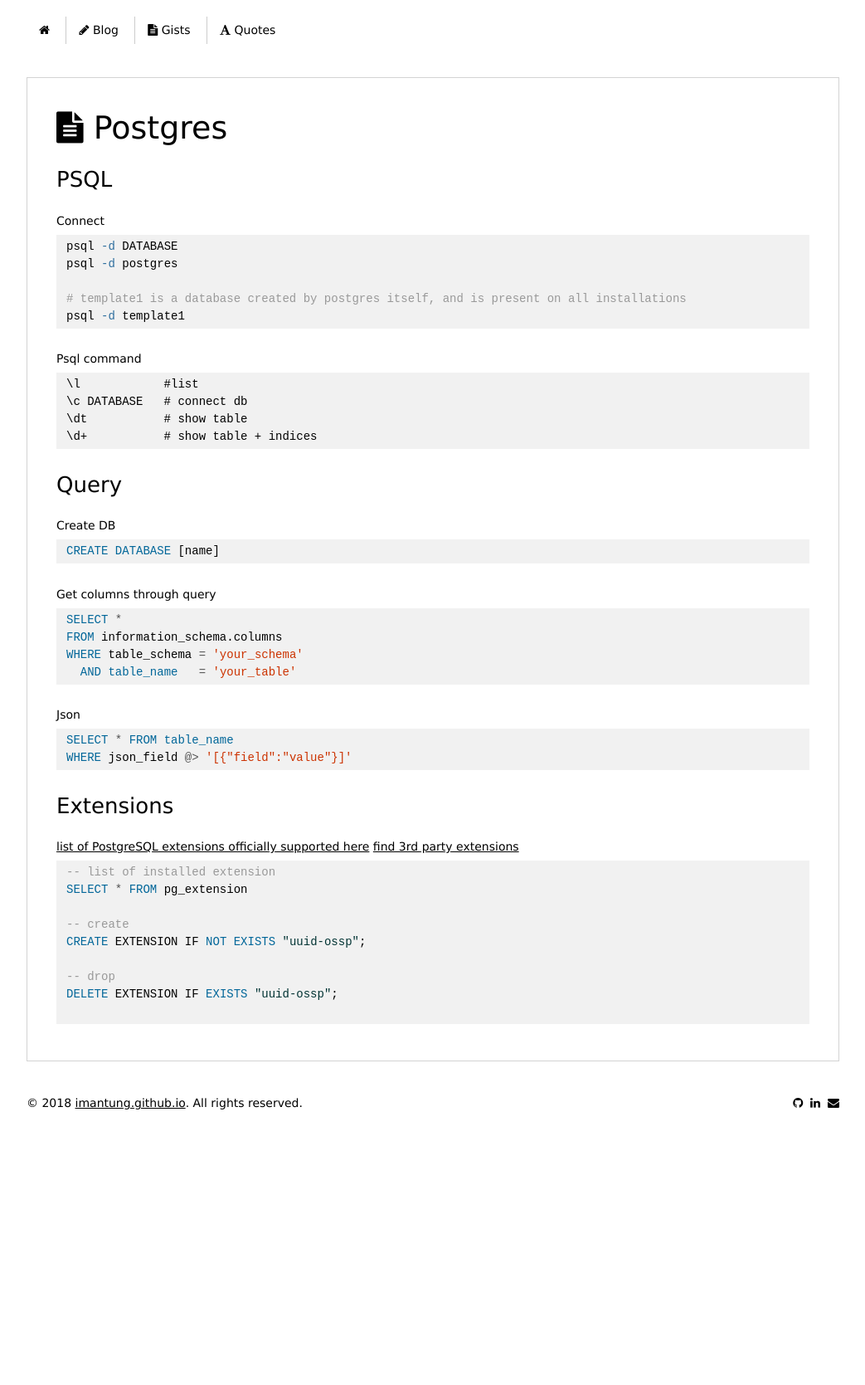
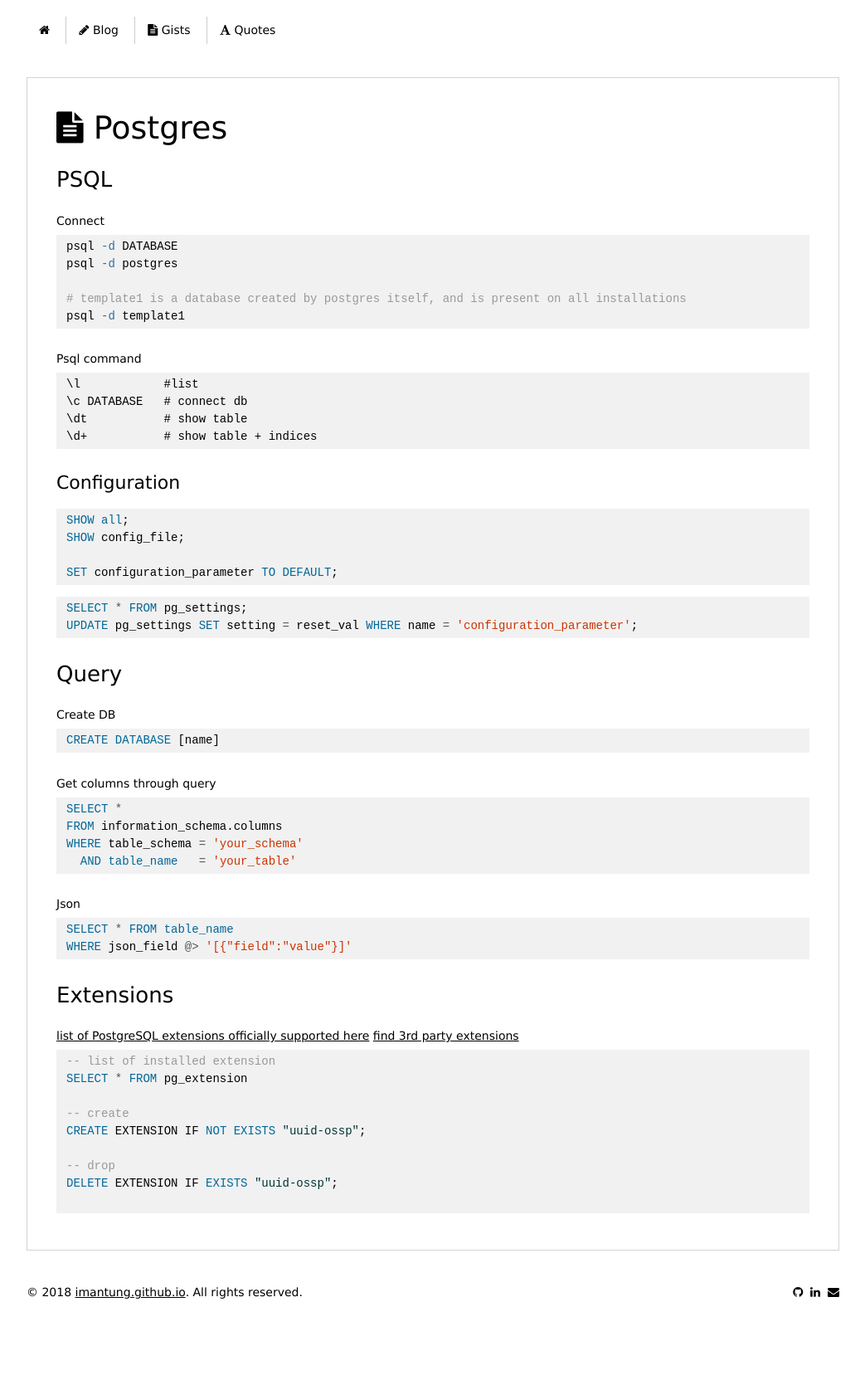
Before and after one commit to imantung/imantung.github.io, a Jekyll site: the page built from gist/techstacks/postgres.md, in a window 1280 px wide. Shown: the whole page at 83% size, without its empty margins (118-1161 px from the left). Built offline with Jekyll 4.4.1, drawn with Linux system fonts in a browser that asks for light colours; nearby versions of some CDN libraries; before the commit the page ends 1441 px from its top, so only the background shows below that.

Commit message:
[iman] update content

````diff
--- a/gist/techstacks/postgres.md
+++ b/gist/techstacks/postgres.md
@@ -21,6 +21,23 @@
 \dt           # show table
 \d+           # show table + indices
 ```
+
+
+#### Configuration
+
+```sql
+SHOW all;
+SHOW config_file;
+
+SET configuration_parameter TO DEFAULT;
+```
+
+```sql
+SELECT * FROM pg_settings;
+UPDATE pg_settings SET setting = reset_val WHERE name = 'configuration_parameter';
+```
+
+
 ### Query
 
 Create DB
````
Also changed, not shown: gist/concepts/distributed-computing.md (+5 -3 lines), gist/techstacks/elasticsearch.md (+6 -1 lines), gist/techstacks/k8s.md (+6 -3 lines).
